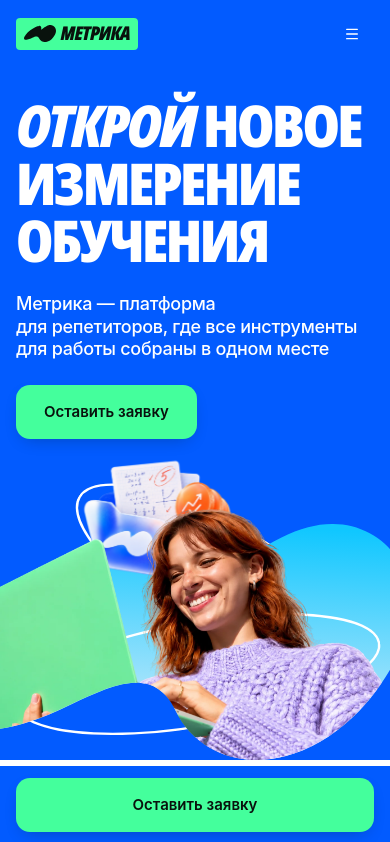
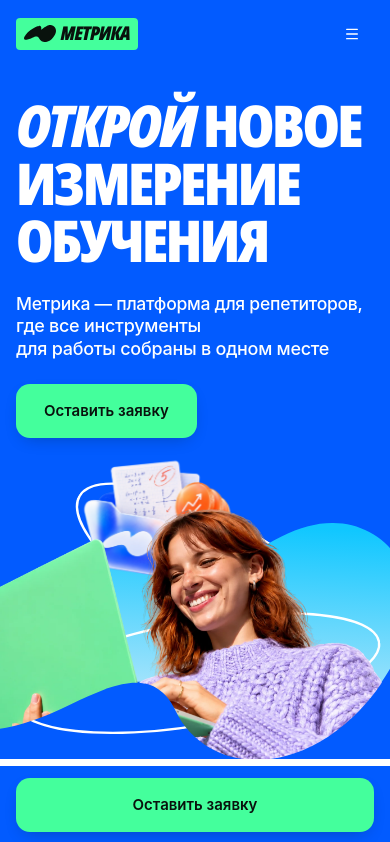
Before and after one commit to SENYANABE/Metrica, a React (Vite) app: page / in a window 390 px wide. Shown: the top 842 px of the page. Built offline with nearby package versions, Linux system fonts and the light colour scheme; a web font is replaced by a local one.

Commit message:
Keep the landing introduction on one responsive line

```diff
--- a/src/App.tsx
+++ b/src/App.tsx
@@ -354,7 +354,10 @@ export default function App() {
       <section className="hero">
         <div className="container hero-copy">
           <h1><span><em>Открой</em> новое</span>{' '}<span>измерение</span>{' '}<span>обучения</span></h1>
-          <p className="hero-lead">{keepShortWords('Метрика — платформа для репетиторов, где все инструменты для работы собраны\u00a0в\u00a0одном\u00a0месте')}</p>
+          <p className="hero-lead">
+            <span className="hero-lead-first">Метрика — платформа для репетиторов,</span>{' '}
+            <span className="hero-lead-rest">{keepShortWords('где все инструменты для работы собраны\u00a0в\u00a0одном\u00a0месте')}</span>
+          </p>
           <div className="button-row"><ApplyButton /></div>
         </div>
         <BannerArt art={heroArt} className="hero-art" />
--- a/src/index.css
+++ b/src/index.css
@@ -100,7 +100,9 @@ p, li, figcaption span, .faq-list [data-slot="accordion-content"] { text-wrap: p
 .hero h1 > span { display: block; }
 .hero h1 > span:first-child { text-wrap: nowrap; }
 .faq-list [data-slot="accordion-content"] a { color: var(--blue); text-decoration: underline; text-underline-offset: .18em; }
-.hero-lead { max-width: min(24em, 37vw); font-size: clamp(18px, 2vw, 38px); font-weight: 500; line-height: 1.25; letter-spacing: -.015em; margin-top: clamp(24px, 2.6vw, 48px); text-wrap: balance; }
+.hero-lead { max-width: min(24em, 37vw); font-size: clamp(18px, 2vw, 38px); font-weight: 500; line-height: 1.25; letter-spacing: -.015em; margin-top: clamp(24px, 2.6vw, 48px); container-type: inline-size; }
+.hero-lead-first { display: block; white-space: nowrap; font-size: min(1em, 4.9cqi); }
+.hero-lead-rest { display: block; text-wrap: balance; }
 .button-row { display: flex; gap: 28px; align-items: center; flex-wrap: wrap; margin-top: clamp(24px, 2.2vw, 40px); }
 .art.hero-art { position: absolute; z-index: 1; top: 8px; left: 38vw; width: 69vw; pointer-events: none; }
 
```
